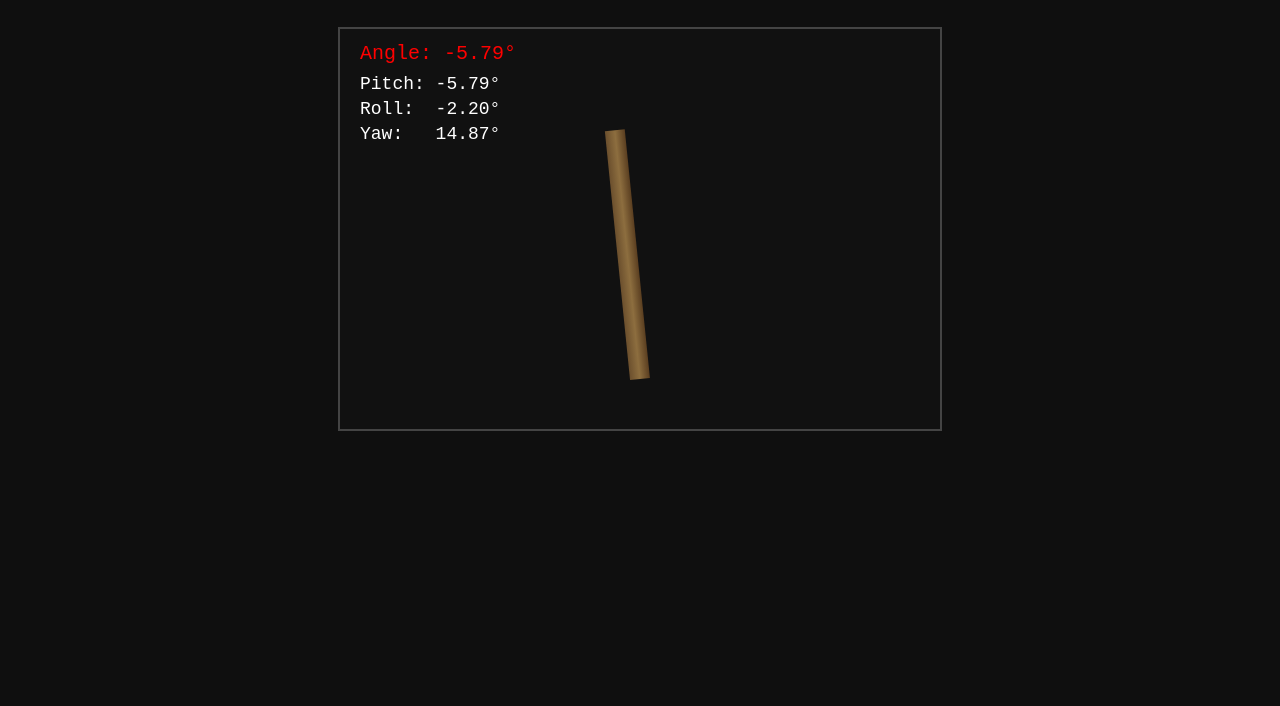
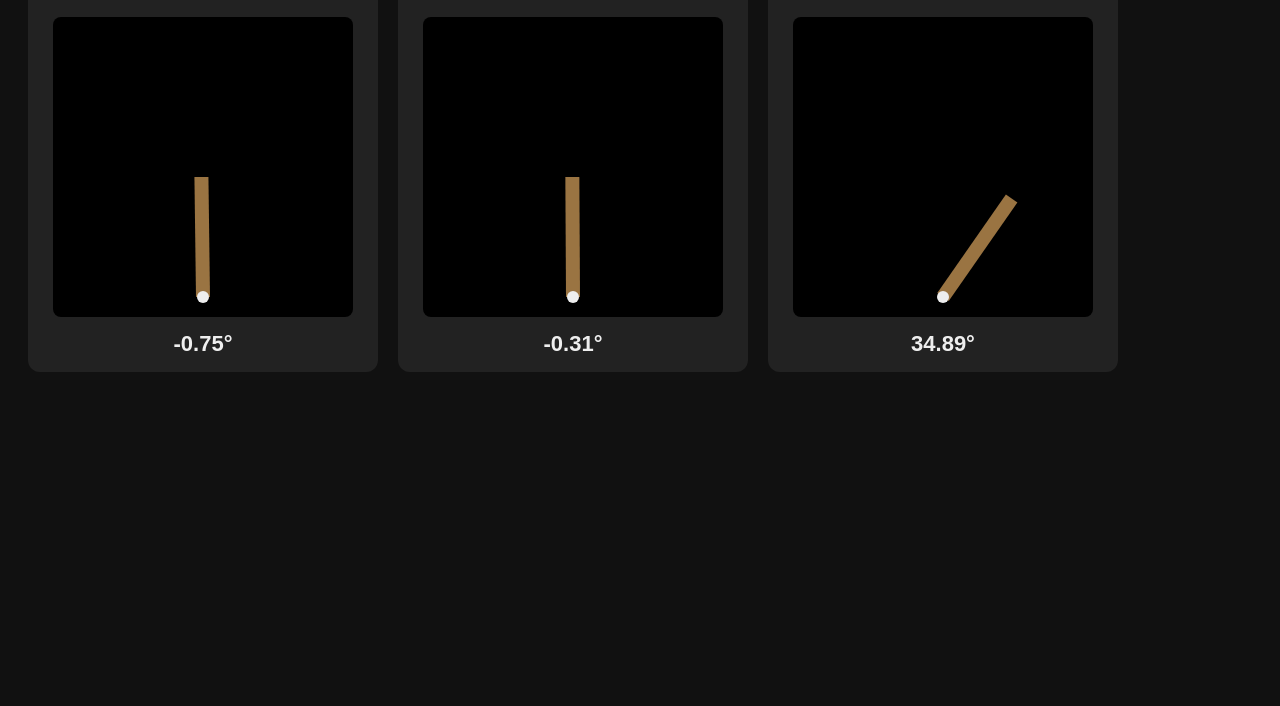
Before and after one commit to Yuxuan1103/ICE-2025, a plain HTML site: page index.html in a window 1280 px wide. Shown: the part 94-800 px from the top of the page. Drawn offline with Linux system fonts and the light colour scheme.

Commit message:
done, waiting for data

```diff
--- a/index.html
+++ b/index.html
@@ -1,17 +1,30 @@
 <!DOCTYPE html>
 <html>
 <head>
-  <meta charset="UTF-8">
-  <title>Pole Simulation</title>
   <link rel="stylesheet" href="style.css">
 </head>
+
 <body>
-  <h1>Pole Tilt Simulation</h1>
+  <div id="container">
+    <div class="panel">
+      <h2>Pitch</h2>
+      <canvas id="cPitch"></canvas>
+      <div class="val" id="pitchVal">0°</div>
+    </div>
 
-  <canvas id="simCanvas"></canvas>
+    <div class="panel">
+      <h2>Roll</h2>
+      <canvas id="cRoll"></canvas>
+      <div class="val" id="rollVal">0°</div>
+    </div>
 
-  <script src="sim.js"></script>
-  <div id="angleDisplay" style="color:white; font-family:monospace; font-size:20px;"></div>
+    <div class="panel">
+      <h2>Yaw</h2>
+      <canvas id="cYaw"></canvas>
+      <div class="val" id="yawVal">0°</div>
+    </div>
+  </div>
 
+  <script src="script.js"></script>
 </body>
 </html>
--- /dev/null
+++ b/script.js
@@ -0,0 +1,93 @@
+document.addEventListener("DOMContentLoaded", () => {
+
+  function setupCanvas(id) {
+    const c = document.getElementById(id);
+    const w = 300, h = 300;
+
+    // REAL pixel resolution
+    c.width = w;
+    c.height = h;
+
+    return c.getContext("2d");
+  }
+
+  const ctxPitch = setupCanvas("cPitch");
+  const ctxRoll  = setupCanvas("cRoll");
+  const ctxYaw   = setupCanvas("cYaw");
+
+  const pitchEl = document.getElementById("pitchVal");
+  const rollEl  = document.getElementById("rollVal");
+  const yawEl   = document.getElementById("yawVal");
+
+  let angle = Math.PI / 20;
+  let angularVel = 0;
+  let angularAcc = 0;
+
+  const gravity = 0.008;
+  const damping = 0.995;
+  const length = 120;
+  const poleWidth = 14;
+
+  function physics() {
+    angularAcc = -gravity * Math.sin(angle);
+    angularVel += angularAcc;
+    angularVel *= damping;
+    angle += angularVel;
+
+    return {
+      pitch: angle * 180 / Math.PI,
+      roll: Math.sin(angle * 2.0) * 12,
+      yaw: Math.cos(angle * 6) * 35
+
+    };
+  }
+
+  function drawPole(ctx, deg) {
+    const w = ctx.canvas.width;
+    const h = ctx.canvas.height;
+
+    ctx.clearRect(0, 0, w, h);
+
+    const pivotX = w / 2;
+    const pivotY = h - 20;
+    const rad = deg * Math.PI / 180;
+
+    ctx.save();
+
+    // Move to the pivot
+    ctx.translate(pivotX, pivotY);
+
+    // Canvas 0 rad points to the right, so rotate 90° counterclockwise
+    ctx.rotate(rad - Math.PI / 2);
+
+    // Draw pole extending "up" relative to the pivot
+    ctx.fillStyle = "#9a7442";
+    ctx.fillRect(0, -poleWidth / 2, length, poleWidth);
+
+    ctx.restore();
+
+    // Pivot dot
+    ctx.fillStyle = "#eee";
+    ctx.beginPath();
+    ctx.arc(pivotX, pivotY, 6, 0, Math.PI * 2);
+    ctx.fill();
+  }
+
+
+
+  function loop() {
+    const { pitch, roll, yaw } = physics();
+
+    pitchEl.textContent = pitch.toFixed(2) + "°";
+    rollEl.textContent  = roll.toFixed(2) + "°";
+    yawEl.textContent   = yaw.toFixed(2) + "°";
+
+    drawPole(ctxPitch, pitch);
+    drawPole(ctxRoll, roll);
+    drawPole(ctxYaw, yaw);
+
+    requestAnimationFrame(loop);
+  }
+
+  loop();
+});
--- a/sim.js
+++ /dev/null
@@ -1,84 +0,0 @@
-const canvas = document.getElementById("simCanvas");
-const ctx = canvas.getContext("2d");
-
-canvas.width = 600;
-canvas.height = 400;
-
-// Pole properties
-let angle = Math.PI / 24;
-let angularVel = 0;
-let angularAcc = 0;
-let length = 250;
-let gravity = 0.005;
-let damping = 0.995;
-let angleLimit = Math.PI / 48;
-let poleWidth = 20;
-// 3D angle placeholders
-let pitch = 0;
-let roll = 0;
-let yaw = 0;
-
-// Update physics
-function update() {
-  angularAcc = -gravity * Math.sin(angle);
-  angularVel += angularAcc;
-  angle += angularVel;
-
-  // 3D angles
-  pitch = angle * 180 / Math.PI;
-
-  // fake roll: small sideways sway
-  roll = Math.sin(angle * 2.2) * 10;
-
-  // fake yaw: slow twist
-  yaw = Math.cos(angle * 1.3) * 15;
-}
-
-
-// Draw rectangular pole
-function drawPole(x1, y1, x2, y2, width) {
-  const dx = x2 - x1;
-  const dy = y2 - y1;
-  const rot = Math.atan2(dy, dx);
-  ctx.save();
-  ctx.translate(x1, y1);
-  ctx.rotate(rot);
-  const wood = ctx.createLinearGradient(0, -width/2, 0, width/2);
-  wood.addColorStop(0, "#6b4f2d");
-  wood.addColorStop(0.5, "#8d6e3f");
-  wood.addColorStop(1, "#5a3e20");
-  ctx.fillStyle = wood;
-  ctx.fillRect(0, -width/2, Math.hypot(dx, dy), width);
-  ctx.restore();
-}
-
-function draw() {
-  ctx.clearRect(0, 0, canvas.width, canvas.height);
-  const pivotX = canvas.width / 2;
-  const pivotY = 350;
-  const endX = pivotX + length * Math.sin(angle);
-  const endY = pivotY - length * Math.cos(angle);
-  drawPole(pivotX, pivotY, endX, endY, poleWidth);
-}
-function angleDisplay(){
-  ctx.fillStyle = Math.abs(angle) < angleLimit ? "#3afd04ff" : "#f00";
-  ctx.font = "20px monospace";
-  ctx.fillText("Angle: " + (angle * 180 / Math.PI).toFixed(2) + "°", 20, 30);
-}
-function rotationDisplay() {
-  ctx.fillStyle = "#fff";
-  ctx.font = "18px monospace";
-  ctx.fillText(`Pitch: ${pitch.toFixed(2)}°`, 20, 60);
-  ctx.fillText(`Roll:  ${roll.toFixed(2)}°`, 20, 85);
-  ctx.fillText(`Yaw:   ${yaw.toFixed(2)}°`, 20, 110);
-}
-
-function loop() {
-  update();
-  draw();
-  angleDisplay();
-  rotationDisplay();
-  requestAnimationFrame(loop);
-}
-
-loop();
--- a/style.css
+++ b/style.css
@@ -1,16 +1,31 @@
 body {
-  background: #0f0f0f;
-  color: white;
-  font-family: Arial, sans-serif;
-  text-align: center;
-  margin: 1px;
+  background: #111;
+  color: #eee;
+  font-family: sans-serif;
   padding: 20px;
 }
 
-#simCanvas {
-  background: #111;
-  border: 2px solid #444;
-  margin-top: 20px;
-  width: 600px;
-  height: 400px;
+#container {
+  display: flex;
+  gap: 20px;
 }
+
+.panel {
+  background: #222;
+  padding: 15px;
+  border-radius: 12px;
+  width: 320px;
+  text-align: center;
+}
+
+canvas {
+  width: 300px;
+  height: 300px;
+  background: #000;
+  border-radius: 8px;
+}
+.val {
+  margin-top: 10px;
+  font-size: 22px;
+  font-weight: bold;
+}
```
